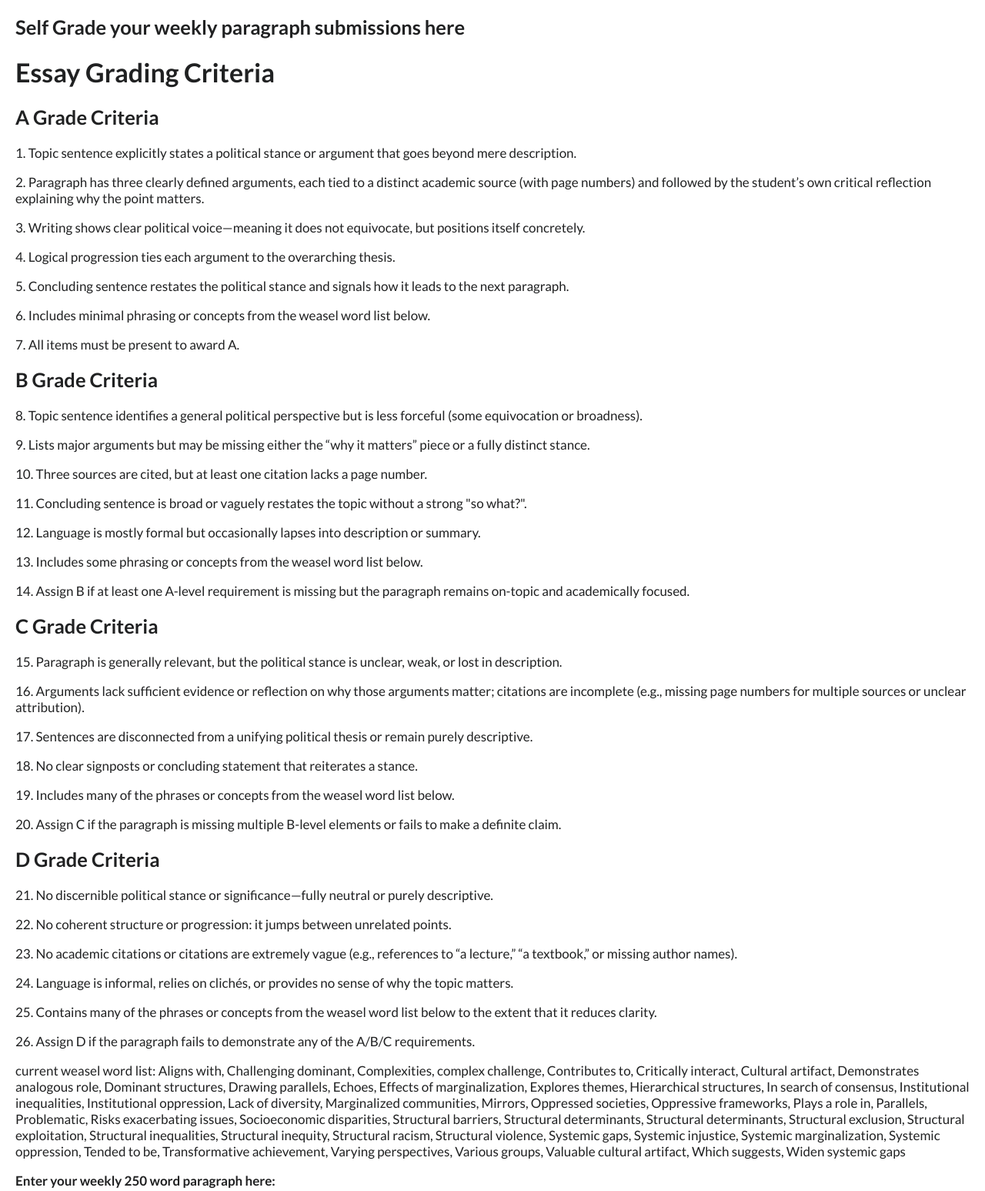
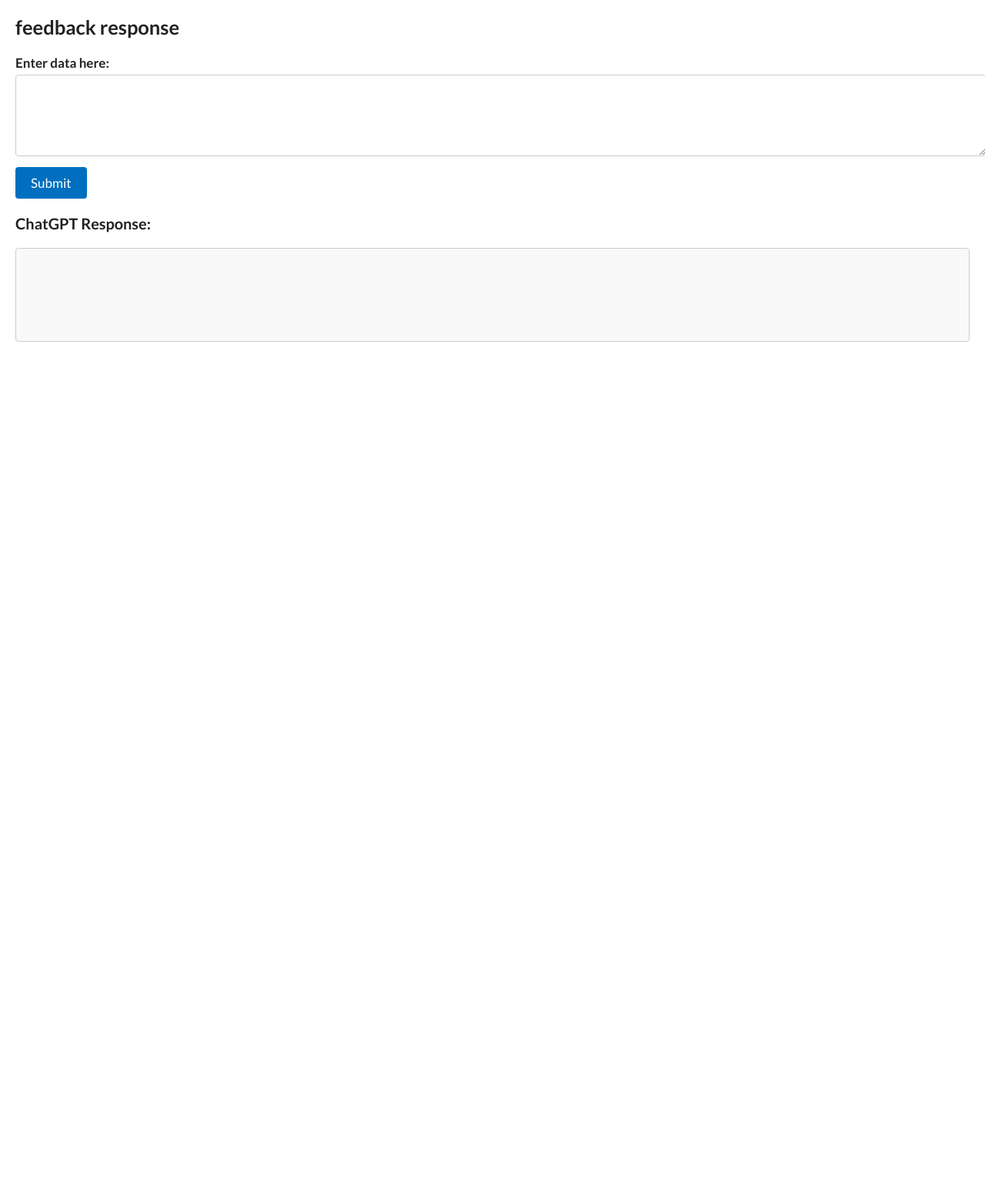
Before and after one commit to dbousfie/IRfeedback, a plain HTML site: page index.html in a window 1280 px wide. Shown: the part 20-1567 px from the top of the page at 77% size. After the commit the page ends 800 px from the top, so only its background shows below. Drawn offline with Linux system fonts and the light colour scheme.

Commit message:
Update index.html

```diff
--- a/index.html
+++ b/index.html
@@ -94,48 +94,11 @@
   </style>
 </head>
 <body>
-  <h2>Self Grade your weekly paragraph submissions here</h2>
-  <h1>Essay Grading Criteria</h1>
+  <h2> feedback response</h2>
 
-  <h2>A Grade Criteria</h2>
-  <p>1. Topic sentence explicitly states a political stance or argument that goes beyond mere description.</p>
-  <p>2. Paragraph has three clearly defined arguments, each tied to a distinct academic source (with page numbers) and followed by the student’s own critical reflection explaining why the point matters.</p>
-  <p>3. Writing shows clear political voice—meaning it does not equivocate, but positions itself concretely.</p>
-  <p>4. Logical progression ties each argument to the overarching thesis.</p>
-  <p>5. Concluding sentence restates the political stance and signals how it leads to the next paragraph.</p>
-  <p>6. Includes minimal phrasing or concepts from the weasel word list below.</p>
-  <p>7. All items must be present to award A.</p>
-
-  <h2>B Grade Criteria</h2>
-  <p>8. Topic sentence identifies a general political perspective but is less forceful (some equivocation or broadness).</p>
-  <p>9. Lists major arguments but may be missing either the “why it matters” piece or a fully distinct stance.</p>
-  <p>10. Three sources are cited, but at least one citation lacks a page number.</p>
-  <p>11. Concluding sentence is broad or vaguely restates the topic without a strong "so what?".</p>
-  <p>12. Language is mostly formal but occasionally lapses into description or summary.</p>
-  <p>13. Includes some phrasing or concepts from the weasel word list below.</p>
-  <p>14. Assign B if at least one A-level requirement is missing but the paragraph remains on-topic and academically focused.</p>
-
-  <h2>C Grade Criteria</h2>
-  <p>15. Paragraph is generally relevant, but the political stance is unclear, weak, or lost in description.</p>
-  <p>16. Arguments lack sufficient evidence or reflection on why those arguments matter; citations are incomplete (e.g., missing page numbers for multiple sources or unclear attribution).</p>
-  <p>17. Sentences are disconnected from a unifying political thesis or remain purely descriptive.</p>
-  <p>18. No clear signposts or concluding statement that reiterates a stance.</p>
-  <p>19. Includes many of the phrases or concepts from the weasel word list below.</p>
-  <p>20. Assign C if the paragraph is missing multiple B-level elements or fails to make a definite claim.</p>
-
-  <h2>D Grade Criteria</h2>
-  <p>21. No discernible political stance or significance—fully neutral or purely descriptive.</p>
-  <p>22. No coherent structure or progression: it jumps between unrelated points.</p>
-  <p>23. No academic citations or citations are extremely vague (e.g., references to “a lecture,” “a textbook,” or missing author names).</p>
-  <p>24. Language is informal, relies on clichés, or provides no sense of why the topic matters.</p>
-  <p>25. Contains many of the phrases or concepts from the weasel word list below to the extent that it reduces clarity.</p>
-  <p>26. Assign D if the paragraph fails to demonstrate any of the A/B/C requirements.</p>
-
-<p> current weasel word list: Aligns with, Challenging dominant, Complexities, complex challenge, Contributes to, Critically interact, Cultural artifact, Demonstrates analogous role, Dominant structures, Drawing parallels, Echoes, Effects of marginalization, Explores themes, Hierarchical structures, In search of consensus, Institutional inequalities, Institutional oppression, Lack of diversity, Marginalized communities, Mirrors, Oppressed societies, Oppressive frameworks, Plays a role in, Parallels, Problematic, Risks exacerbating issues, Socioeconomic disparities, Structural barriers, Structural determinants, Structural determinants, Structural exclusion, Structural exploitation, Structural inequalities, Structural inequity, Structural racism, Structural violence, Systemic gaps, Systemic injustice, Systemic marginalization, Systemic oppression, Tended to be, Transformative achievement, Varying perspectives, Various groups, Valuable cultural artifact, Which suggests, Widen systemic gaps
-</p>
 
   <form id="queryForm">
-    <label for="query">Enter your weekly 250 word paragraph here:</label>
+    <label for="query">Enter data here:</label>
     <textarea id="query" name="query" required rows="4"></textarea>
     <button type="submit">Submit</button>
     <div class="spinner" id="spinner"></div>
@@ -158,7 +121,7 @@
       loadingText.style.display = 'block';
 
       try {
-        const res = await fetch("https://paragraph-marker.deno.dev/", {
+        const res = await fetch("https://irfeedback0609.deno.dev/", {
           method: "POST",
           headers: { "Content-Type": "application/json" },
           body: JSON.stringify({ query })
```
